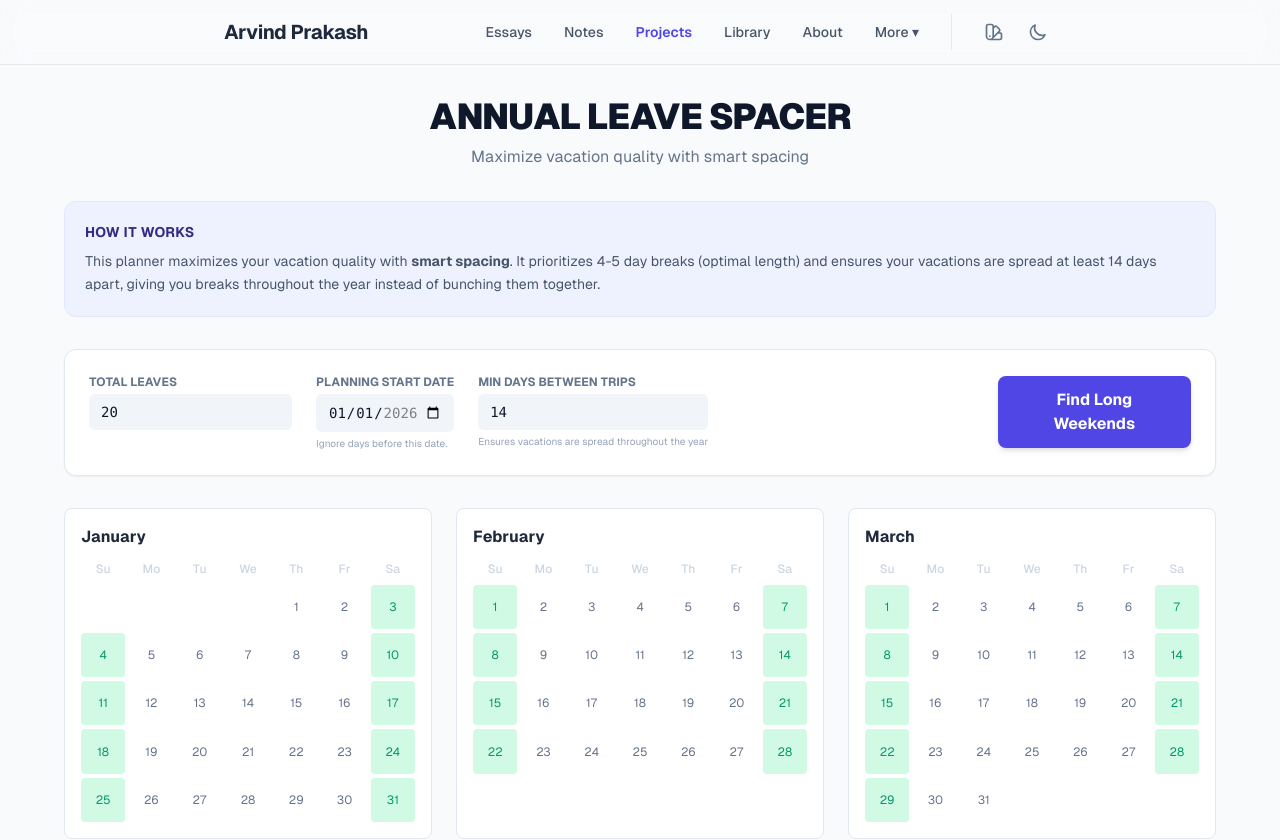
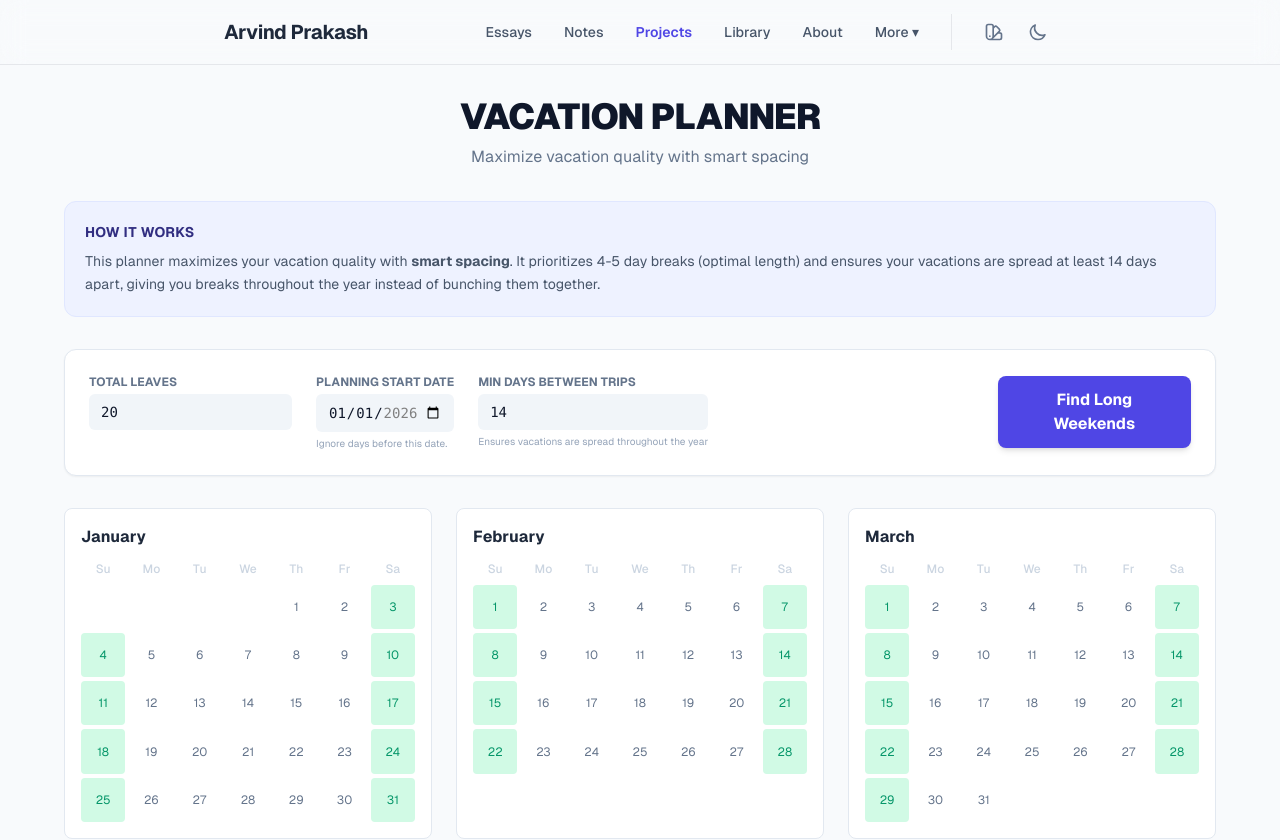
Before and after one commit to DrNightmare/blog-v2, a Next.js app: page /projects/holiday-optimizer in a window 1280 px wide. Shown: the top 840 px of the page. Built offline with nearby package versions, Linux system fonts and the light colour scheme.

Commit message:
chore: rename project

```diff
--- a/src/app/projects/holiday-optimizer/page.tsx
+++ b/src/app/projects/holiday-optimizer/page.tsx
@@ -1,15 +1,15 @@
 import { Metadata } from 'next';
-import HolidayOptimizerContainer from './holiday-optimizer-container';
+import VacationPlannerContainer from './vacation-planner-container';
 
 export const metadata: Metadata = {
-    title: "Annual Leave Spacer",
+    title: "Vacation Planner",
     description: "Optimize your holidays with smart spacing to maximize vacation quality."
 };
 
-export default function HolidayOptimizerPage() {
+export default function VacationPlannerPage() {
     return (
         <div className="min-h-screen bg-slate-50 dark:bg-[#0B1120]">
-            <HolidayOptimizerContainer />
+            <VacationPlannerContainer />
         </div>
     );
 }
--- a/src/app/projects/holiday-optimizer/holiday-optimizer-container.tsx
+++ b/src/app/projects/holiday-optimizer/vacation-planner-container.tsx
@@ -45,7 +45,7 @@ const getFullStreakRange = (segment: any, dayData: Map<string, DayType>, dateLis
     };
 };
 
-export default function HolidayOptimizerContainer() {
+export default function VacationPlannerContainer() {
     const [config, setConfig] = useState<OptimizerConfig>(DEFAULT_CONFIG);
     const [startDateStr, setStartDateStr] = useState(`${YEAR}-01-01`);
     const [dayData, setDayData] = useState<Map<string, DayType>>(new Map());
@@ -190,7 +190,7 @@ export default function HolidayOptimizerContainer() {
         <div className="w-full max-w-6xl mx-auto space-y-8">
             <div className="max-w-4xl mx-auto mb-8 text-center pt-8">
                 <h1 className="text-4xl font-black text-slate-900 dark:text-white mb-2 tracking-tight">
-                    ANNUAL LEAVE SPACER
+                    VACATION PLANNER
                 </h1>
                 <p className="text-slate-500 dark:text-slate-400">
                     Maximize vacation quality with smart spacing
--- a/src/app/utils.ts
+++ b/src/app/utils.ts
@@ -49,8 +49,8 @@ export type SitemapNode = {
 export const getProjects = cache(async () => {
     return [
         {
-            slug: "holiday-optimizer",
-            title: "Annual Leave Spacer",
+            slug: "vacation-planner",
+            title: "Vacation Planner",
             summary: "Smart vacation planner that maximizes break quality by prioritizing 4-5 day trips and ensuring they are evenly spaced throughout the year.",
             date: "Jan 12, 2026",
             type: "Tool"
```
